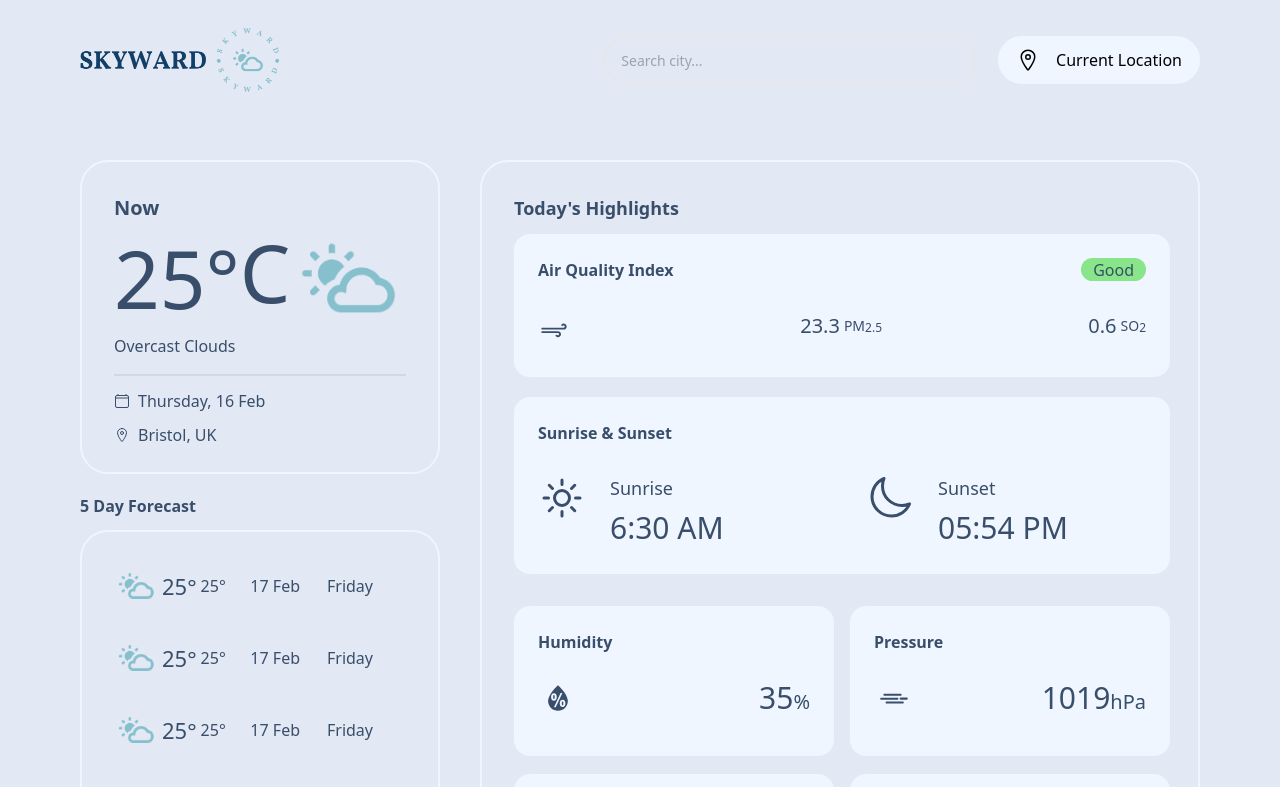
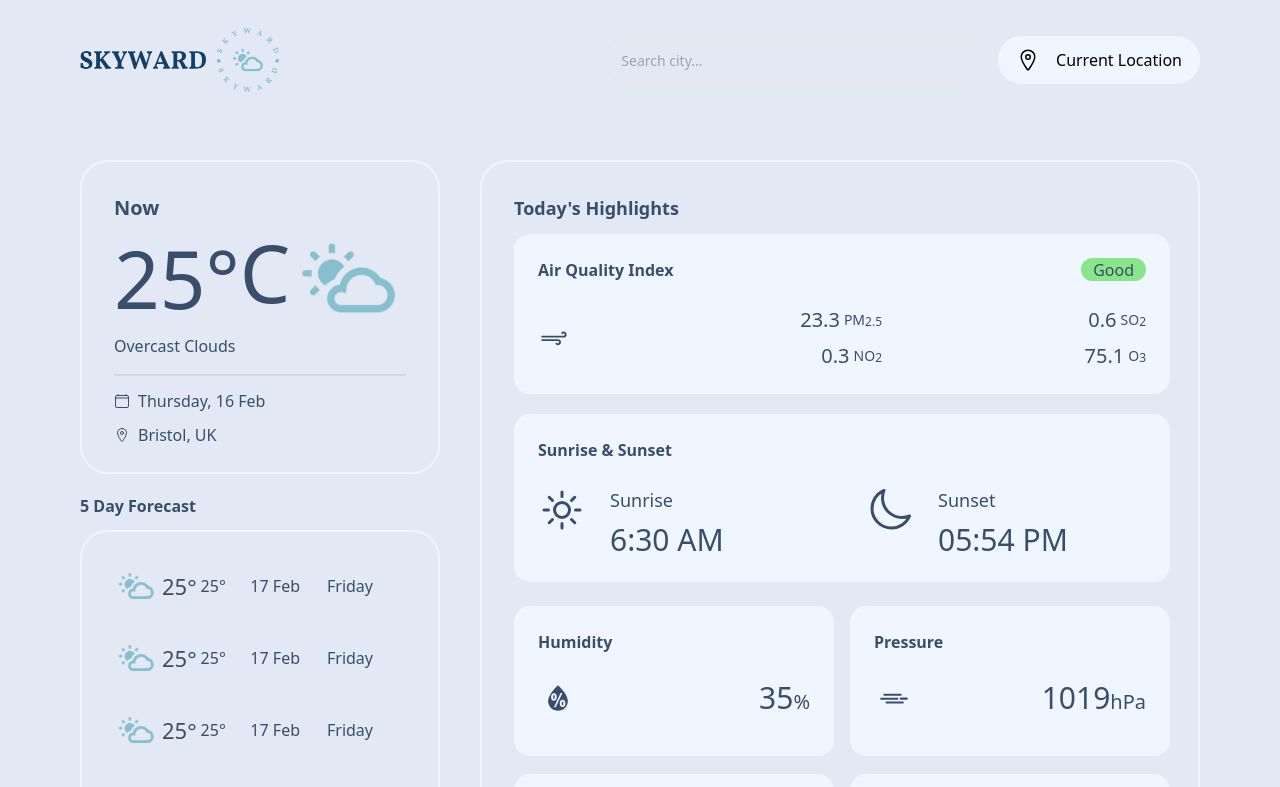
Before and after one commit to ItsMeSteve88/Skyward, a React (Vite) app: page / in a window 1280 px wide. Shown: the top 787 px of the page. Built offline with nearby package versions, Linux system fonts and the light colour scheme.

Commit message:
livin on a prayer

```diff
--- a/src/components/main/AqiCard.jsx
+++ b/src/components/main/AqiCard.jsx
@@ -29,7 +29,23 @@ const AqiCard = () => {
                      </div>
                   </div>
                </div>
-               <div></div>
+               <div className='flex items-start self-stretch'>
+                  <div className='flex justify-end items-center gap-1 flex-1'>
+                     <p className='text-xl'>0.3</p>
+                     <div className='flex items-end'>
+                        <p className='text-sm'>NO</p>
+                        <p className='text-xs'>2</p>
+                     </div>
+                  </div>
+                  <div className='flex justify-end items-center gap-1 flex-1'>
+                     <p className='text-xl'>75.1</p>
+                     <div className='flex items-end'>
+                        <p className='text-sm'>O</p>
+                        <p className='text-xs'>3</p>
+                     </div>
+                  </div>
+               </div>
+
             </div>
          </div>
      </>
```
